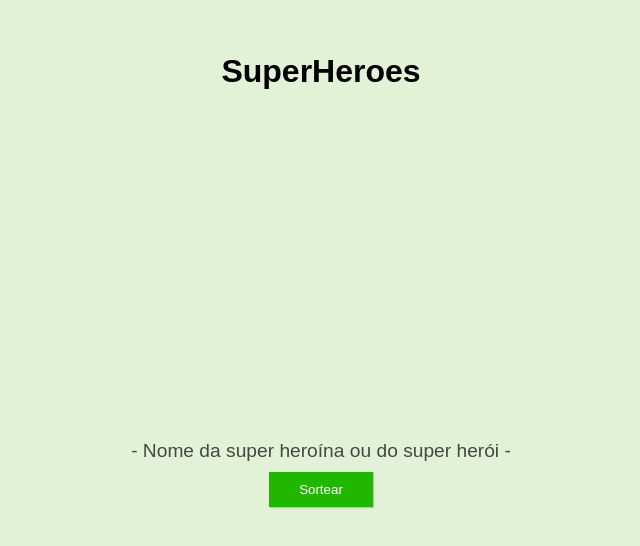
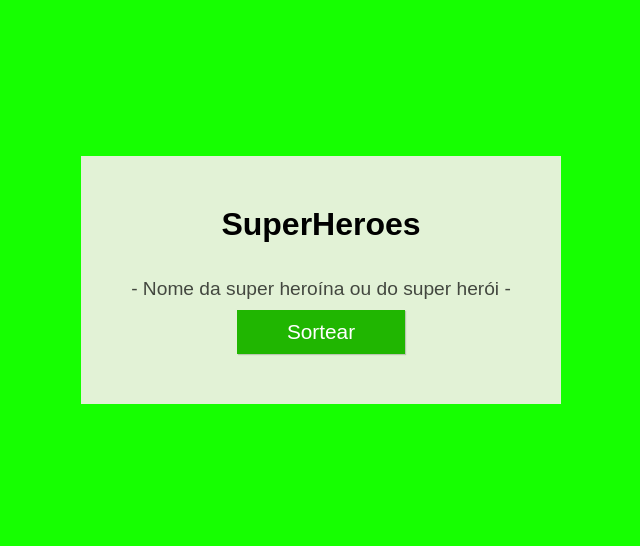
Before and after one commit to g-sts/superhero-card-generator, a website: page index.html in a window 1280 px wide. Shown: the part 120-666 px from the top of the page, without its empty margins (319-959 px from the left). Drawn offline with Linux system fonts and the light colour scheme.

Commit message:
fix: correct bug CSS and update CSS colors

```diff
--- a/style.css
+++ b/style.css
@@ -11,31 +11,37 @@ body{
     display: flex;
     align-items: center;
     justify-content: center;
-    background-color: #E2F2D6;
+    background-color: #16ff01;
 }
 div{
     display: flex;
     justify-content: center;
     align-items: center;
     flex-direction: column;
+    background-color:#E2F2D6;
+    padding: 50px;
 }
 
 h1{
-    margin-bottom: 350px;
+    margin-bottom: 30px;
 }
 
 img{
     display: none;
+    width: 250px;
+    box-shadow:  3px 2px 5px rgba(0, 0, 0, 0.267);
 }
 
 p{
     font-size: 1.2em;
     opacity: 0.7;
+    margin-top: 5px;
 }
 
 button{
-    padding: 10px 30px;
+    padding: 10px 50px;
     background-color: #20B601;
+    font-size: 1.3em;
     border: none;
     color: white;
     box-shadow: 1px 1px 1px rgba(0, 0, 0, 0.178);
```
